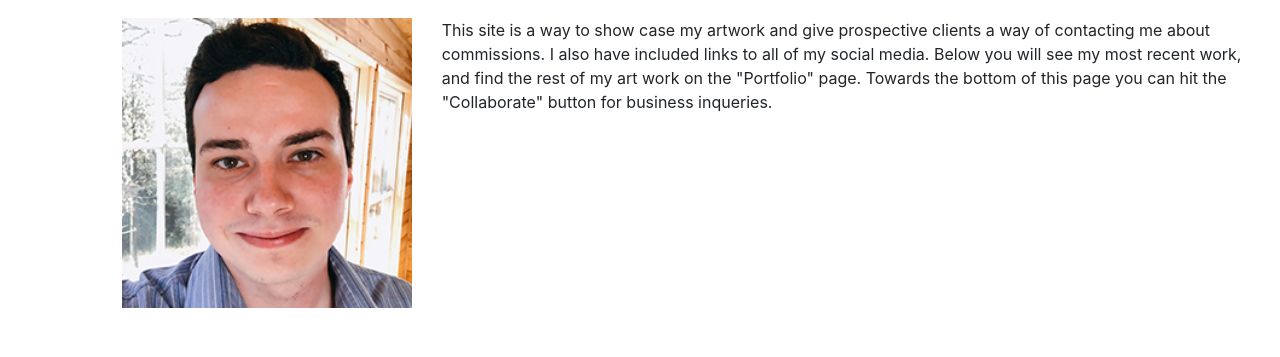
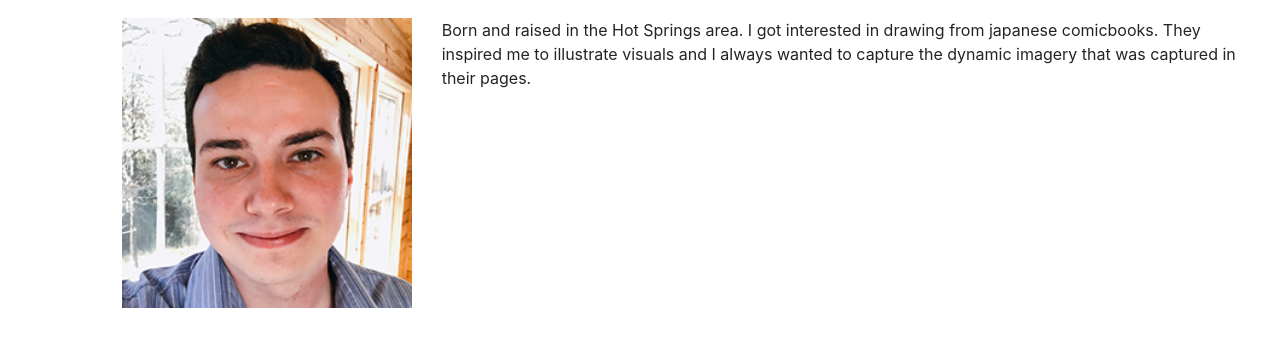
Before and after one commit to cisainz/ifsc-3342, a website built with Parcel: page Final/final_about.html in a window 1280 px wide. Shown: the part 119-476 px from the top of the page. Built offline with nearby package versions, Linux system fonts and the light colour scheme; files whose address does not match are found by name.

Commit message:
Final 1.3.1

```diff
--- a/Final/final_about.html
+++ b/Final/final_about.html
@@ -112,7 +112,7 @@
     </div>
       </div>
       <div class="col-8">
-        <p class="justify-content-center">This site is a way to show case my artwork and give prospective clients a way of contacting me about commissions. I also have included links to all of my social media. Below you will see my most recent work, and find the rest of my art work on the "Portfolio" page. Towards the bottom of this page you can hit the "Collaborate" button for business inqueries.</p>
+        <p class="justify-content-center">Born and raised in the Hot Springs area. I got interested in drawing from japanese comicbooks. They inspired me to illustrate visuals and I always wanted to capture the dynamic imagery that was captured in their pages.</p>
       </div>
     </div>
   </div>
```
